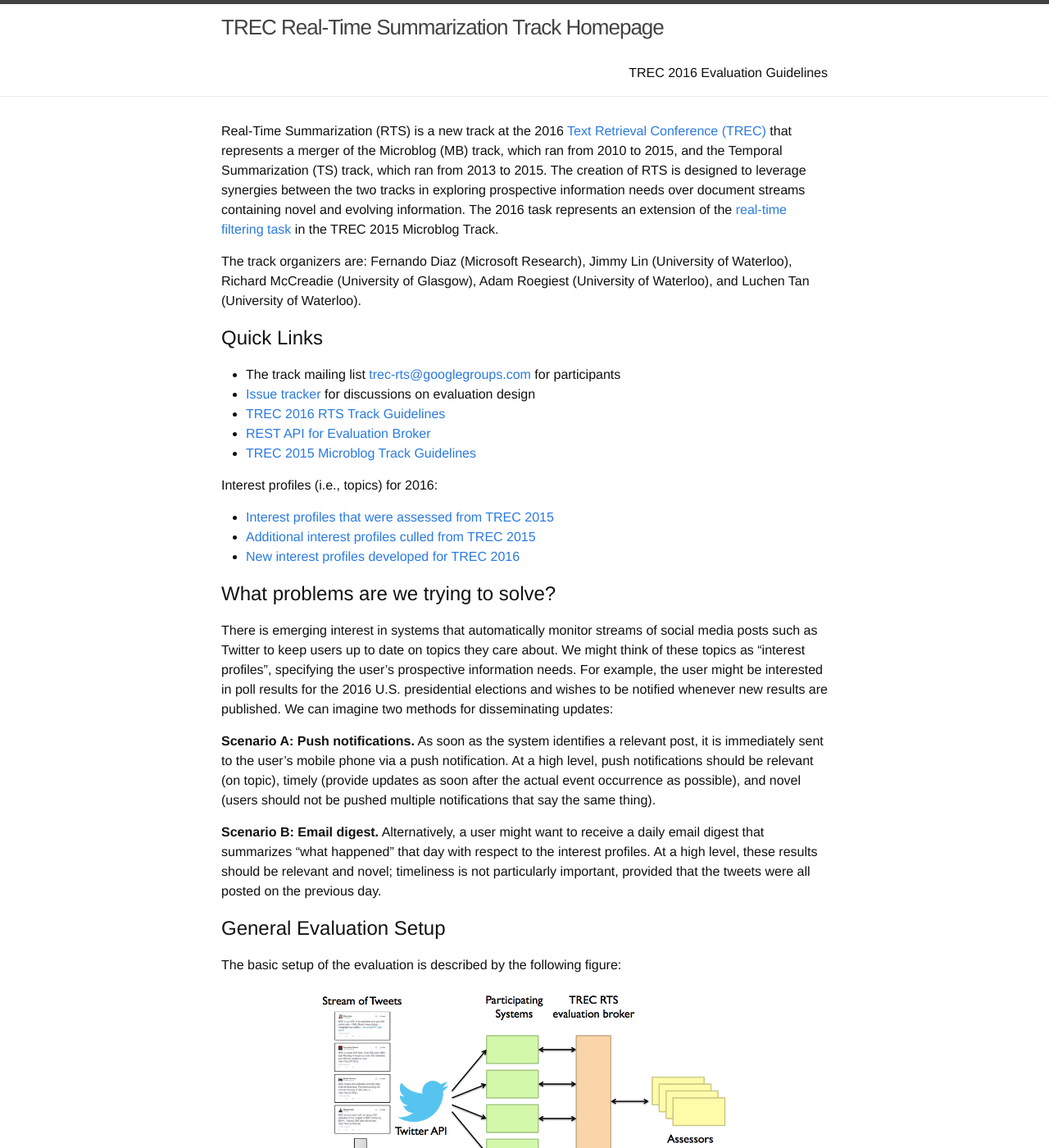
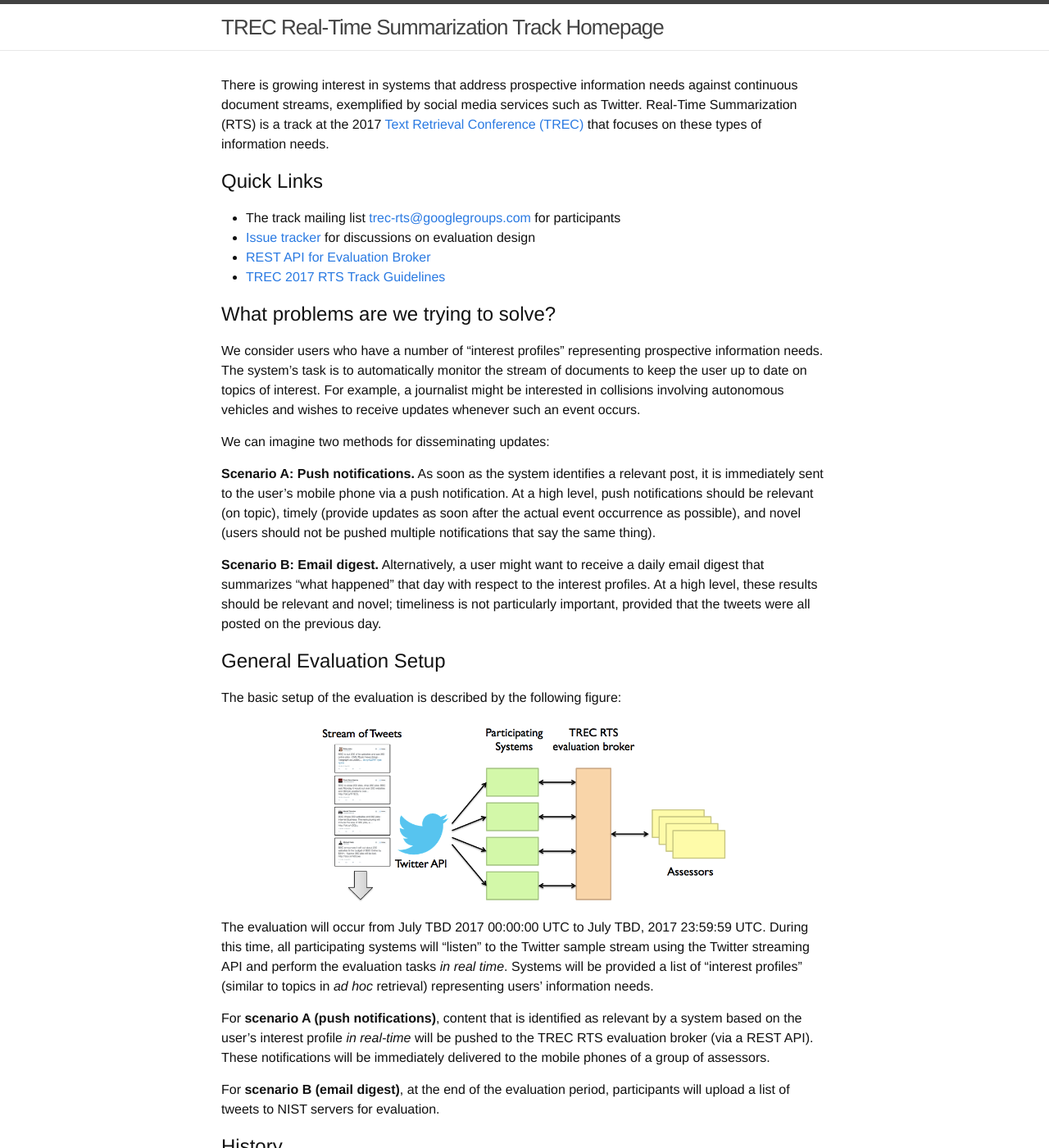
Before and after one commit to trecrts/trecrts.github.io, a Jekyll site: the page built from index.md, in a window 1280 px wide and 1400 px high. Shown: the whole window at 82% size. Built offline with Jekyll 4.4.1, drawn with Linux system fonts in a browser that asks for light colours; some of the changed text lies outside the part shown.

Commit message:
Starting to update for 2017.

```diff
--- a/_includes/header.html
+++ b/_includes/header.html
@@ -4,7 +4,7 @@
 
     <a class="site-title" href="{{ site.baseurl }}/">{{ site.title }}</a>
 
-    <nav class="site-nav">
+    <!--nav class="site-nav">
       <a href="#" class="menu-icon">
         <svg viewBox="0 0 18 15">
           <path fill="#424242" d="M18,1.484c0,0.82-0.665,1.484-1.484,1.484H1.484C0.665,2.969,0,2.304,0,1.484l0,0C0,0.665,0.665,0,1.484,0 h15.031C17.335,0,18,0.665,18,1.484L18,1.484z"/>
@@ -20,7 +20,7 @@
           {% endif %}
         {% endfor %}
       </div>
-    </nav>
+    </nav-->
 
   </div>
 
--- a/index.md
+++ b/index.md
@@ -2,48 +2,30 @@
 layout: default
 ---
 
-Real-Time Summarization (RTS) is a new track at the 2016 [Text
-Retrieval Conference (TREC)](http://trec.nist.gov) that represents a
-merger of the Microblog (MB) track, which ran from 2010 to 2015,
-and the Temporal Summarization (TS) track, which ran from 2013 to 2015.
-The creation of RTS is designed to leverage synergies
-between the two tracks in exploring prospective information needs over
-document streams containing novel and evolving information.  The 2016
-task represents an extension of the [real-time filtering
-task](https://github.com/lintool/twitter-tools/wiki/TREC-2015-Track-Guidelines)
-in the TREC 2015 Microblog Track.
-
-The track organizers are:
-Fernando Diaz (Microsoft Research),
-Jimmy Lin (University of Waterloo),
-Richard McCreadie (University of Glasgow),
-Adam Roegiest (University of Waterloo), and
-Luchen Tan (University of Waterloo).
+There is growing interest in systems that address prospective
+information needs against continuous document streams, exemplified by
+social media services such as Twitter. Real-Time Summarization (RTS)
+is a track at the 2017 [Text Retrieval Conference
+(TREC)](http://trec.nist.gov) that focuses on these types of
+information needs.
 
 ## Quick Links
 
 + The track mailing list [trec-rts@googlegroups.com](https://groups.google.com/forum/#!forum/trec-rts) for participants
 + [Issue tracker](https://github.com/trecrts/trecrts.github.io/issues) for discussions on evaluation design
-+ [TREC 2016 RTS Track Guidelines](TREC2016-RTS-guidelines.html)
 + [REST API for Evaluation Broker](https://github.com/trecrts/trecrts-eval/tree/master/trecrts-server)
-+ [TREC 2015 Microblog Track Guidelines](https://github.com/lintool/twitter-tools/wiki/TREC-2015-Track-Guidelines)
-
-Interest profiles (i.e., topics) for 2016:
-
-+ [Interest profiles that were assessed from TREC 2015](TREC2015-MB-eval-topics.json)
-+ [Additional interest profiles culled from TREC 2015](TREC2015-MB-noeval-topics-culled.json)
-+ [New interest profiles developed for TREC 2016](TREC2016-RTS-topics.json)
++ [TREC 2017 RTS Track Guidelines](TREC2017-RTS-guidelines.html)
 
 ## What problems are we trying to solve?
 
-There is emerging interest in systems that automatically monitor
-streams of social media posts such as Twitter to keep users up to date
-on topics they care about. We might think of these topics as "interest
-profiles", specifying the user's prospective information needs. For
-example, the user might be interested in poll results for the 2016
-U.S. presidential elections and wishes to be notified whenever new
-results are published. We can imagine two methods for disseminating
-updates:
+We consider users who have a number of "interest profiles"
+representing prospective information needs. The system's task is to
+automatically monitor the stream of documents to keep the user up to
+date on topics of interest. For example, a journalist might be
+interested in collisions involving autonomous vehicles and wishes to
+receive updates whenever such an event occurs.
+
+We can imagine two methods for disseminating updates:
 
 **Scenario A: Push notifications.** As soon as the system identifies a
 relevant post, it is immediately sent to the user's mobile phone via a
@@ -66,8 +48,8 @@ figure:
 
 <center><img style="padding-bottom: 15px; padding-top: 5px" src="trecrts-setup.png" width="500px"></center>
 
-The evaluation will occur from August 2, 2016 00:00:00 UTC to August
-11, 2016 23:59:59 UTC. During this time, all participating systems
+The evaluation will occur from July TBD 2017 00:00:00 UTC to July TBD, 2017 23:59:59 UTC.
+During this time, all participating systems
 will "listen" to the Twitter sample stream using the Twitter streaming
 API and perform the evaluation tasks *in real time*. Systems
 will be provided a list of "interest profiles" (similar to topics in
@@ -83,5 +65,21 @@ For **scenario B (email digest)**, at the end of the evaluation
 period, participants will upload a list of tweets to NIST servers for
 evaluation.
 
-For details, refer to the [official TREC 2016 RTS
-guidelines](TREC2016-RTS-guidelines.html).
+## History
+
+Real-Time Summarization (RTS) began at TREC 2016 and represents a
+merger of the Microblog (MB) track, which ran from 2010 to 2015, and
+the Temporal Summarization (TS) track, which ran from 2013 to 2015.
+The creation of RTS is designed to leverage synergies between the two
+tracks in exploring prospective information needs over document
+streams containing novel and evolving information. The 2016 task
+represents an extension of the [real-time filtering
+task](https://github.com/lintool/twitter-tools/wiki/TREC-2015-Track-Guidelines)
+in the TREC 2015 Microblog Track.
+
+Historic links for TREC 2016:
+
++ [TREC 2016 RTS Track Guidelines](TREC2016-RTS-guidelines.html)
++ [Interest profiles that were assessed from TREC 2015](TREC2015-MB-eval-topics.json)
++ [Additional interest profiles culled from TREC 2015](TREC2015-MB-noeval-topics-culled.json)
++ [New interest profiles developed for TREC 2016](TREC2016-RTS-topics.json)
```
